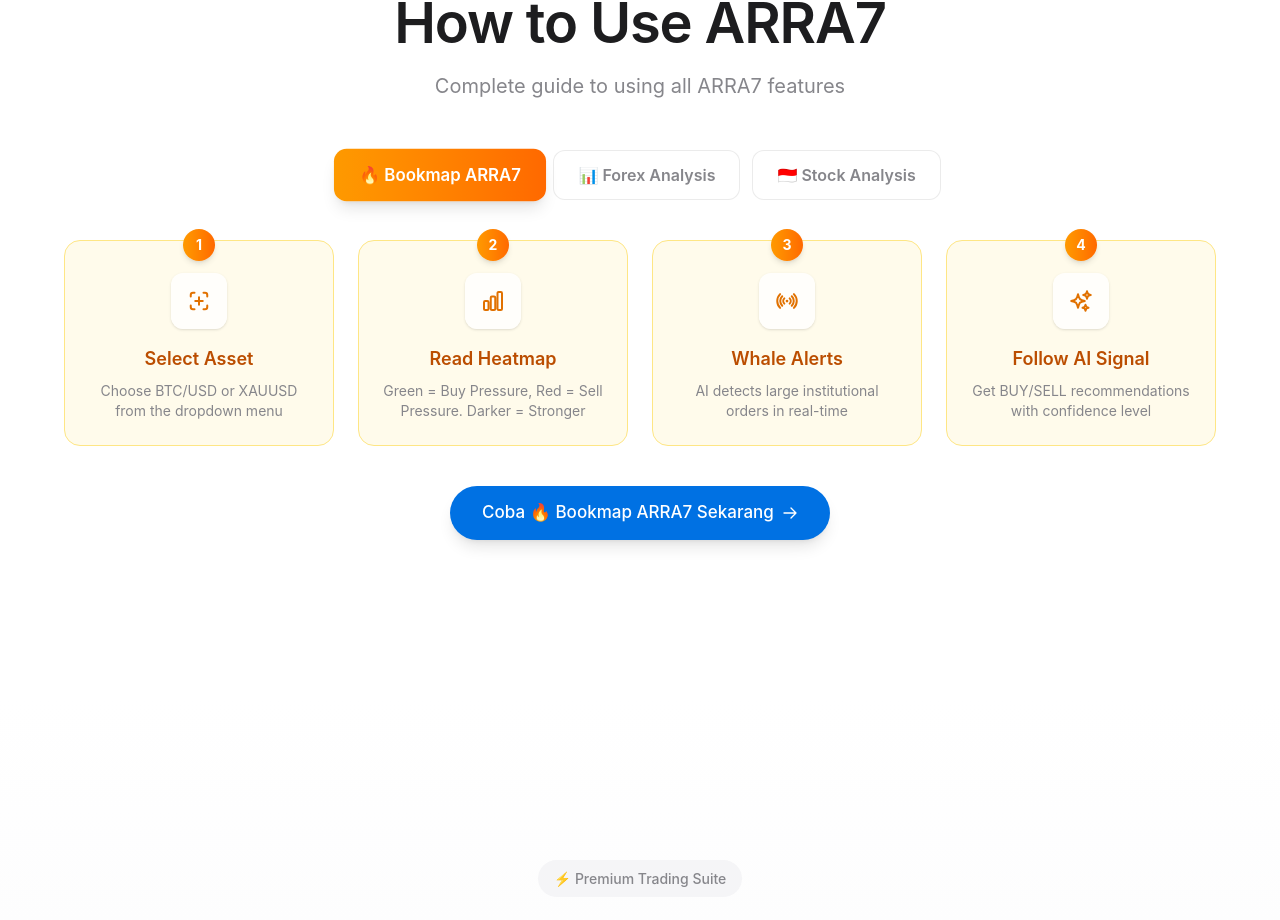
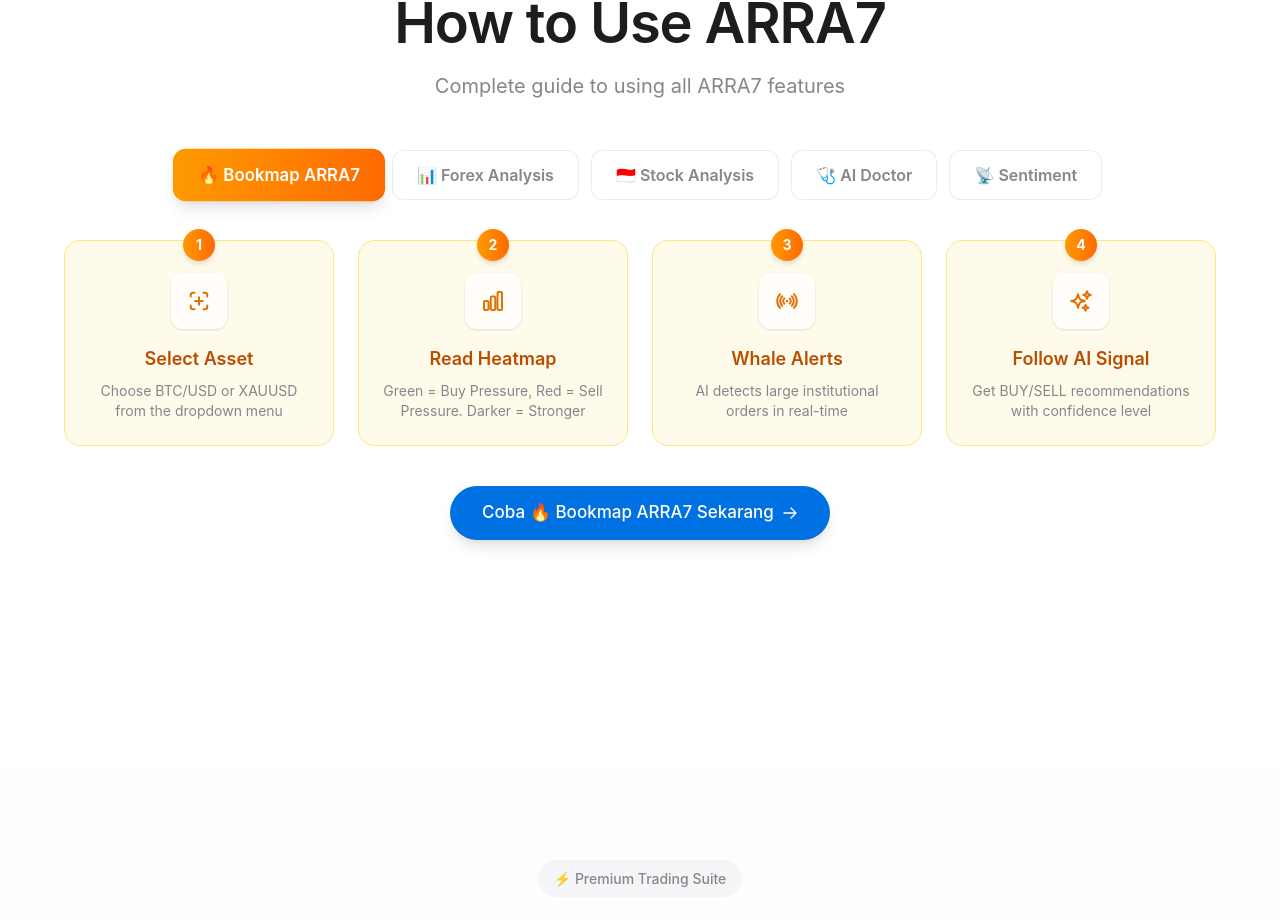
Before and after one commit to arra7trader/arra7-app, a Next.js app: page / in a window 1280 px wide. Shown: the part 1967-2887 px from the top of the page. Built offline with nearby package versions, Linux system fonts and the light colour scheme; no server answers.

Commit message:
feat: add tutorial guidelines for ai doctor and sentiment

```diff
--- a/src/app/page.tsx
+++ b/src/app/page.tsx
@@ -9,7 +9,7 @@
 import DownloadAppSection from '@/components/home/DownloadAppSection';
 import AppGrid from '@/components/home/AppGrid';
 
-type TutorialTab = 'bookmap' | 'forex' | 'stock';
+type TutorialTab = 'bookmap' | 'forex' | 'stock' | 'doctor' | 'sentiment';
 
 // eslint-disable-next-line @typescript-eslint/no-explicit-any
 function TutorialTabs({ tHowItWorks }: { tHowItWorks: any }) {
@@ -58,6 +58,34 @@
         <SparklesIcon key="4" className="text-green-600" size="lg" />,
       ],
     },
+    doctor: {
+      color: 'from-rose-500 to-red-500',
+      bgColor: 'bg-rose-50',
+      borderColor: 'border-rose-200',
+      textColor: 'text-rose-700',
+      icon: <FireIcon className="text-rose-600" size="lg" />,
+      steps: ['step1', 'step2', 'step3', 'step4'],
+      stepIcons: [
+        <TrophyIcon key="1" className="text-rose-600" size="lg" />,
+        <ChartIcon key="2" className="text-rose-600" size="lg" />,
+        <CheckCircleSolidIcon key="3" className="text-rose-600" size="lg" />,
+        <RocketIcon key="4" className="text-rose-600" size="lg" />,
+      ],
+    },
+    sentiment: {
+      color: 'from-purple-500 to-violet-500',
+      bgColor: 'bg-purple-50',
+      borderColor: 'border-purple-200',
+      textColor: 'text-purple-700',
+      icon: <SparklesIcon className="text-purple-600" size="lg" />,
+      steps: ['step1', 'step2', 'step3', 'step4'],
+      stepIcons: [
+        <ScaleIcon key="1" className="text-purple-600" size="lg" />,
+        <BellIcon key="2" className="text-purple-600" size="lg" />,
+        <SignalIcon key="3" className="text-purple-600" size="lg" />,
+        <CrosshairIcon key="4" className="text-purple-600" size="lg" />,
+      ],
+    },
   };
 
   const config = tabConfig[activeTab];
@@ -66,7 +94,7 @@
     <div>
       {/* Tab Buttons */}
       <div className="flex flex-wrap justify-center gap-3 mb-10">
-        {(['bookmap', 'forex', 'stock'] as TutorialTab[]).map((tab) => (
+        {(['bookmap', 'forex', 'stock', 'doctor', 'sentiment'] as TutorialTab[]).map((tab) => (
           <button
             key={tab}
             onClick={() => setActiveTab(tab)}
--- a/src/messages/en.json
+++ b/src/messages/en.json
@@ -43,7 +43,9 @@
     "tabs": {
       "bookmap": "🔥 Bookmap ARRA7",
       "forex": "📊 Forex Analysis",
-      "stock": "🇮🇩 Stock Analysis"
+      "stock": "🇮🇩 Stock Analysis",
+      "doctor": "🩺 AI Doctor",
+      "sentiment": "📡 Sentiment"
     },
     "bookmap": {
       "step1": {
@@ -97,6 +99,42 @@
       "step4": {
         "title": "Get Insights",
         "desc": "Complete recommendations with target price"
+      }
+    },
+    "doctor": {
+      "step1": {
+        "title": "Upload History",
+        "desc": "Drag & drop your MT4/MT5 HTML report"
+      },
+      "step2": {
+        "title": "AI Diagnosis",
+        "desc": "AI scans for patterns, mistakes, and hidden strengths"
+      },
+      "step3": {
+        "title": "Get Prescription",
+        "desc": "Receive actionable advice to fix your bad habits"
+      },
+      "step4": {
+        "title": "Improve Winrate",
+        "desc": "Apply the fix and track your improvement"
+      }
+    },
+    "sentiment": {
+      "step1": {
+        "title": "Check Mood",
+        "desc": "See if the market is Risk-On (Greed) or Risk-Off (Fear)"
+      },
+      "step2": {
+        "title": "Scan Gauges",
+        "desc": "Monitor USD and Gold sentiment meters in real-time"
+      },
+      "step3": {
+        "title": "Read Feed",
+        "desc": "AI filters 10,000+ news sources for high-impact events"
+      },
+      "step4": {
+        "title": "Early Entry",
+        "desc": "Enter trades before the price action reflects the news"
       }
     }
   },
--- a/src/messages/id.json
+++ b/src/messages/id.json
@@ -43,7 +43,9 @@
         "tabs": {
             "bookmap": "🔥 Bookmap ARRA7",
             "forex": "📊 Analisa Forex",
-            "stock": "🇮🇩 Analisa Saham"
+            "stock": "🇮🇩 Analisa Saham",
+            "doctor": "🩺 AI Doctor",
+            "sentiment": "📡 Sentiment"
         },
         "bookmap": {
             "step1": {
@@ -97,6 +99,42 @@
             "step4": {
                 "title": "Dapatkan Insight",
                 "desc": "Rekomendasi lengkap dengan target harga"
+            }
+        },
+        "doctor": {
+            "step1": {
+                "title": "Upload History",
+                "desc": "Tarik & lepas laporan HTML MT4/MT5 Anda"
+            },
+            "step2": {
+                "title": "Diagnosa AI",
+                "desc": "AI memindai pola, kesalahan, dan kelebihan tersembunyi"
+            },
+            "step3": {
+                "title": "Dapat Resep",
+                "desc": "Terima saran praktis untuk perbaiki kebiasaan buruk"
+            },
+            "step4": {
+                "title": "Tingkatkan Winrate",
+                "desc": "Terapkan perbaikan dan pantau kemajuan Anda"
+            }
+        },
+        "sentiment": {
+            "step1": {
+                "title": "Cek Mood",
+                "desc": "Lihat apakah pasar Risk-On (Greed) atau Risk-Off (Fear)"
+            },
+            "step2": {
+                "title": "Pantau Meteran",
+                "desc": "Monitor sentimen USD dan Gold secara real-time"
+            },
+            "step3": {
+                "title": "Baca Feed",
+                "desc": "AI menyaring 10.000+ berita untuk event berdampak tinggi"
+            },
+            "step4": {
+                "title": "Entry Awal",
+                "desc": "Masuk pasar sebelum harga bergerak karena berita"
             }
         }
     },
```
